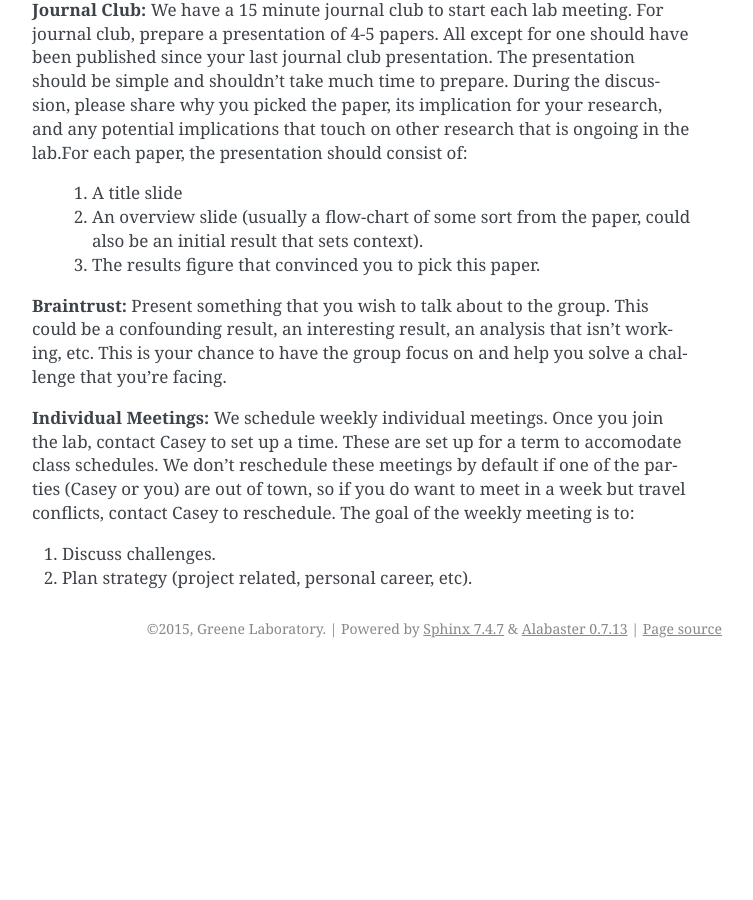
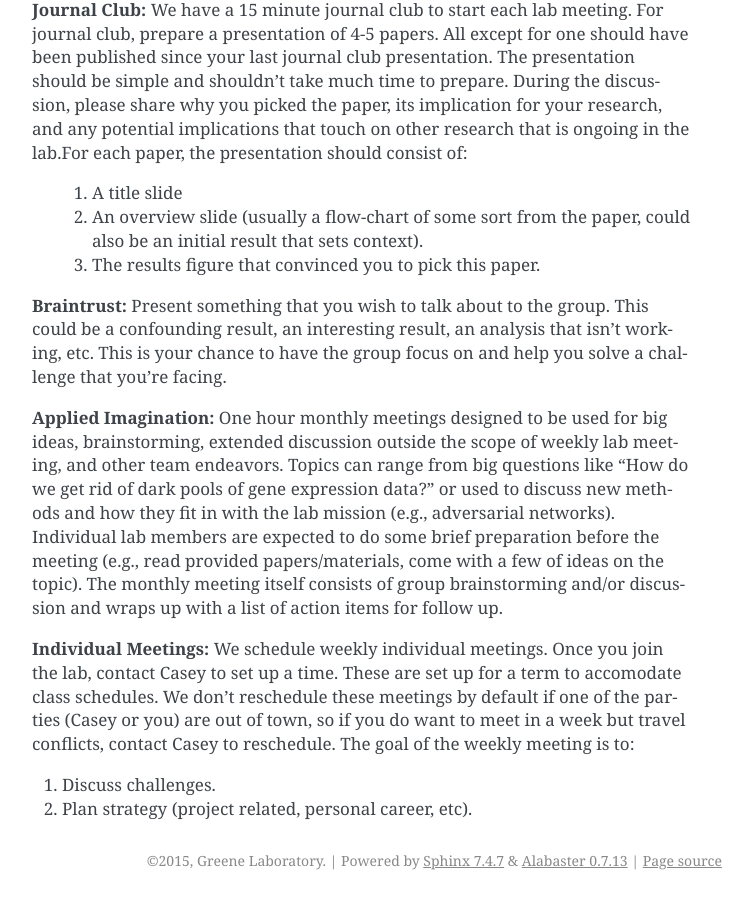
Before and after one commit to greenelab/onboarding, a Sphinx documentation site: the page built from source/communication.rst, in a window 1280 px wide and 900 px high, scrolled down 1762 px. Shown: the whole window, without its empty margins (388-1141 px from the left). Built offline with Sphinx 7.4.7, drawn with Linux system fonts in a browser that asks for light colours; before the commit the page ends 2430 px from its top, so only the background shows below that.

Commit message:
communication.rst edited online with Bitbucket

```diff
--- a/source/communication.rst
+++ b/source/communication.rst
@@ -91,6 +91,17 @@ could be a confounding result, an interesting result, an analysis that isn’t
 working, etc. This is your chance to have the group focus on and help you solve
 a challenge that you’re facing.
 
+**Applied Imagination:** One hour monthly meetings designed to be used for big
+ideas, brainstorming, extended discussion outside the scope of weekly lab
+meeting, and other team endeavors. Topics can range from big questions like
+“How do we get rid of dark pools of gene expression data?” or used to discuss
+new methods and how they fit in with the lab mission (e.g., adversarial
+networks). Individual lab members are expected to do some brief preparation
+before the meeting (e.g., read provided papers/materials, come with a
+few of ideas on the topic). The monthly meeting itself consists of group
+brainstorming and/or discussion and wraps up with a list of action items
+for follow up.
+
 **Individual Meetings:** We schedule weekly individual meetings. Once you join the
 lab, contact Casey to set up a time. These are set up for a term to accomodate
 class schedules. We don’t reschedule these meetings by default if one of the
```
